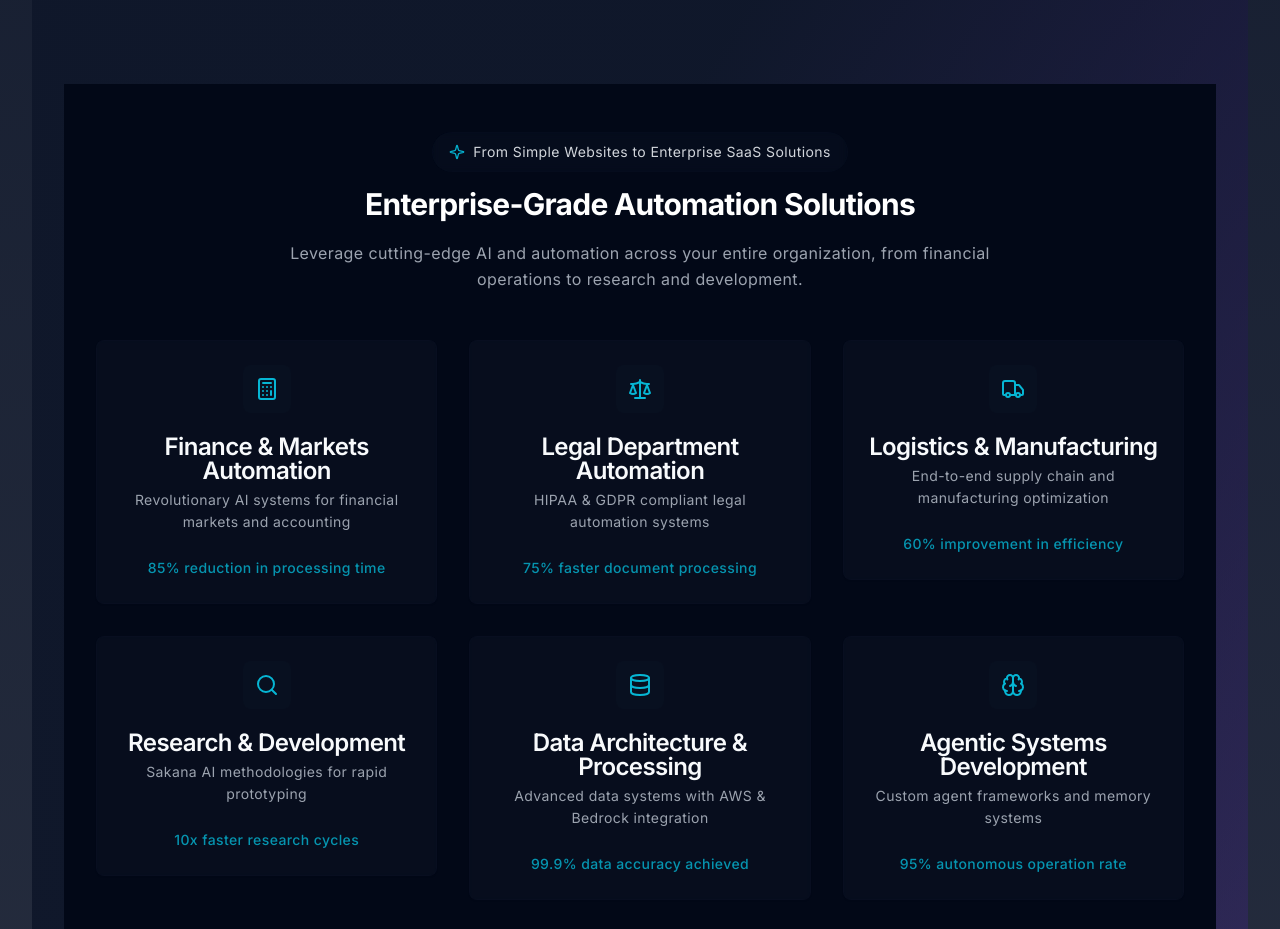
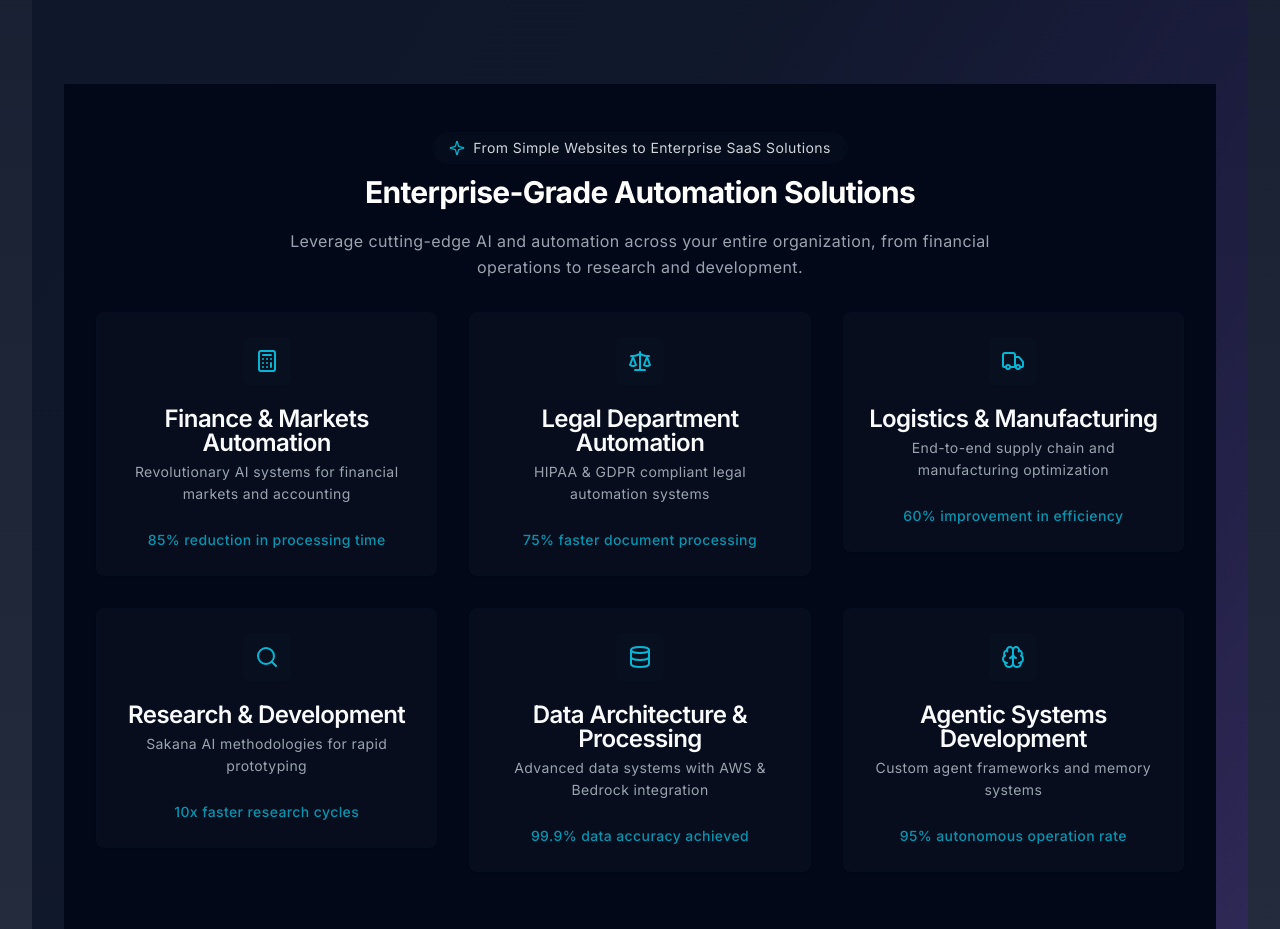
Before and after one commit to TheActualizer/makeithappen, a React (Vite) app: page / in a window 1280 px wide. Shown: the part 860-1789 px from the top of the page. Built offline with nearby package versions, Linux system fonts and the light colour scheme.

Commit message:
Refactor spacing in ServicesShowcase
Adjusted the spacing above the "From Simple Websites" text and below the header in the ServicesShowcase component for improved layout and visual consistency.
[skip gpt_engineer]

```diff
--- a/src/components/ServicesShowcase.tsx
+++ b/src/components/ServicesShowcase.tsx
@@ -172,8 +172,8 @@ export const ServicesShowcase = () => {
   return (
     <section className="py-12 px-4 md:px-6 lg:px-8 bg-background relative" id="services">
       <div className="max-w-7xl mx-auto">
-        <div className="text-center mb-12">
-          <div className="inline-flex items-center gap-2 px-4 py-2 rounded-full bg-accent/30 backdrop-blur-sm border border-accent/10 mb-3">
+        <div className="text-center mb-8">
+          <div className="inline-flex items-center gap-2 px-4 py-1 rounded-full bg-accent/30 backdrop-blur-sm border border-accent/10 mb-2">
             <Sparkle className="w-4 h-4 text-secondary animate-pulse" />
             <span className="text-sm text-gray-300">From Simple Websites to Enterprise SaaS Solutions</span>
           </div>
```
